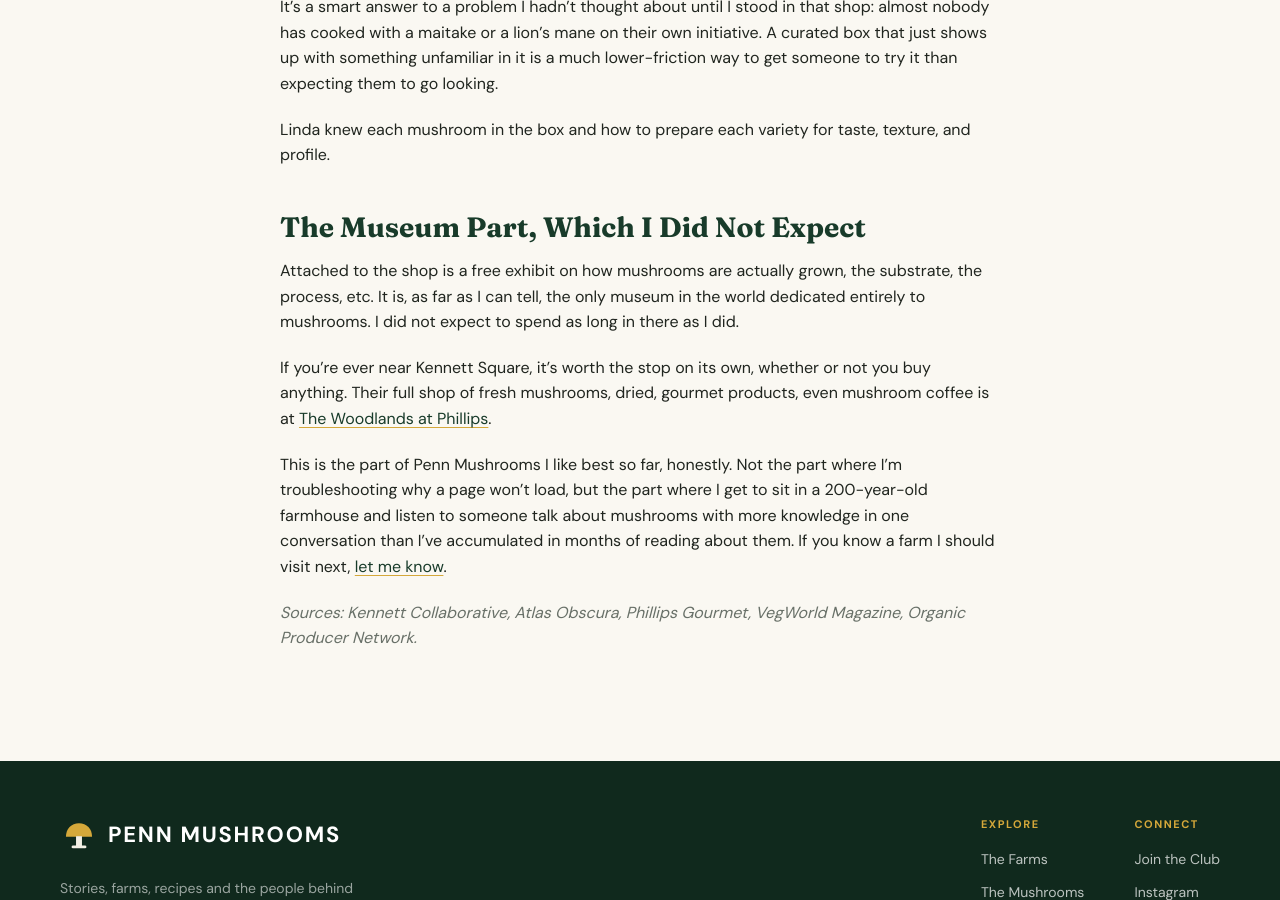
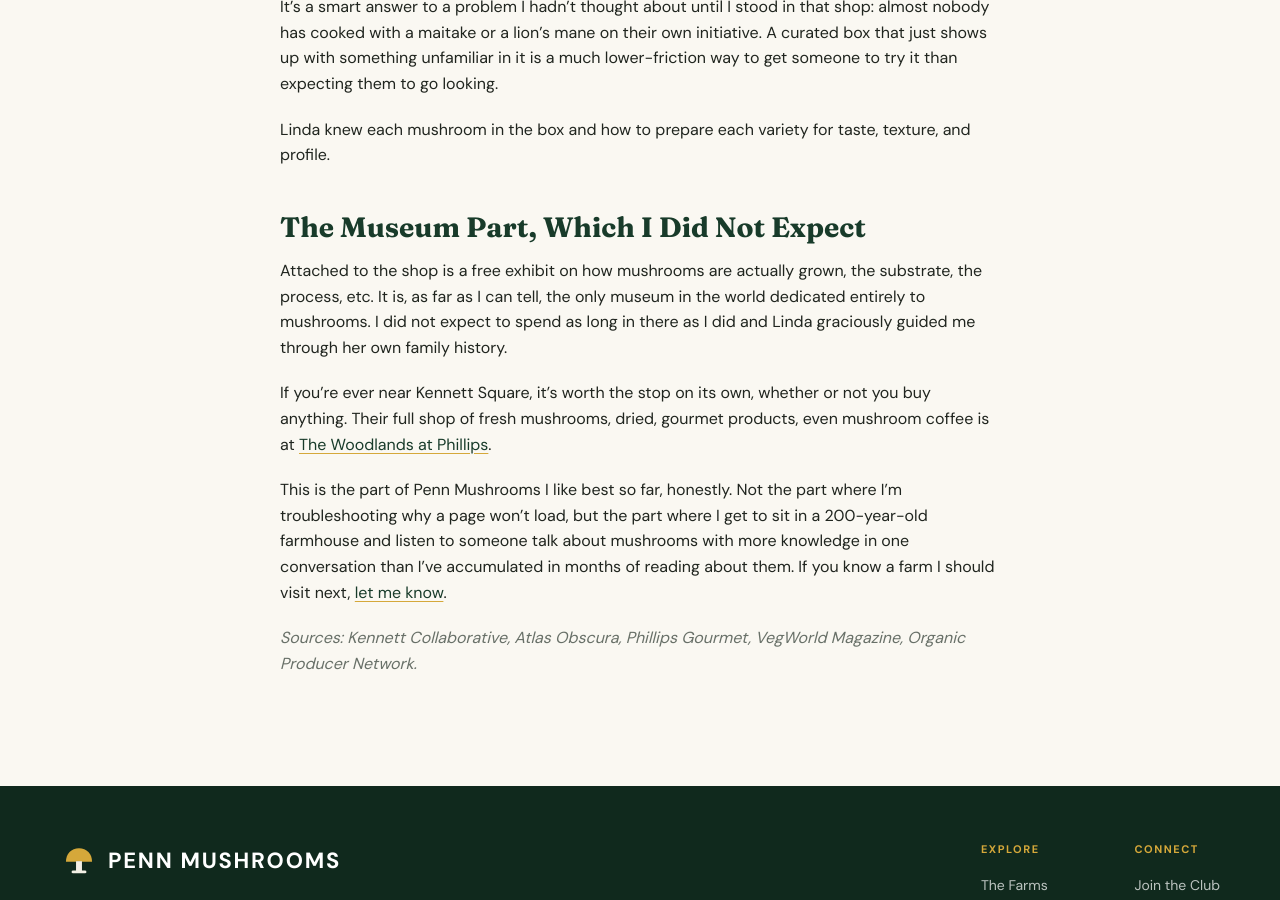
Before and after one commit to remedyappsllc/penn-mushrooms, a Jekyll site: the page built from _posts/2026-09-22-this-family-still-grows-mushrooms-here-100-years-later.md, in a window 1280 px wide and 900 px high, scrolled down 4618 px. Built offline with Jekyll 4.4.1, drawn with Linux system fonts in a browser that asks for light colours.

Commit message:
Update Blog Posts “2026-09-22-this-family-still-grows-mushrooms-here-100-years-later”

```diff
--- a/_posts/2026-09-22-this-family-still-grows-mushrooms-here-100-years-later.md
+++ b/_posts/2026-09-22-this-family-still-grows-mushrooms-here-100-years-later.md
@@ -42,7 +42,7 @@
 
 ## The Museum Part, Which I Did Not Expect
 
-Attached to the shop is a free exhibit on how mushrooms are actually grown, the substrate, the process, etc. It is, as far as I can tell, the only museum in the world dedicated entirely to mushrooms. I did not expect to spend as long in there as I did.
+Attached to the shop is a free exhibit on how mushrooms are actually grown, the substrate, the process, etc. It is, as far as I can tell, the only museum in the world dedicated entirely to mushrooms. I did not expect to spend as long in there as I did and Linda graciously guided me through her own family history.
 
 If you're ever near Kennett Square, it's worth the stop on its own, whether or not you buy anything. Their full shop of fresh mushrooms, dried, gourmet products, even mushroom coffee is at [The Woodlands at Phillips](https://www.thewoodlandsatphillips.com/curbside-online-shopping).
 
```
